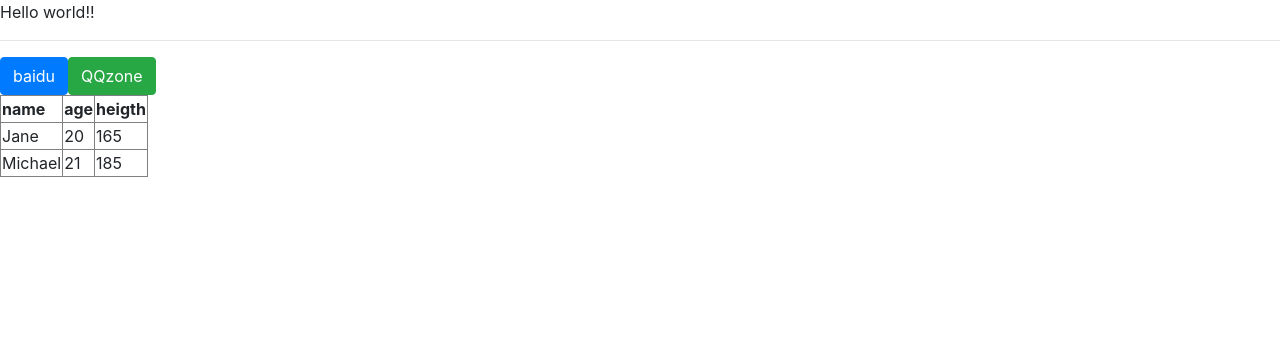
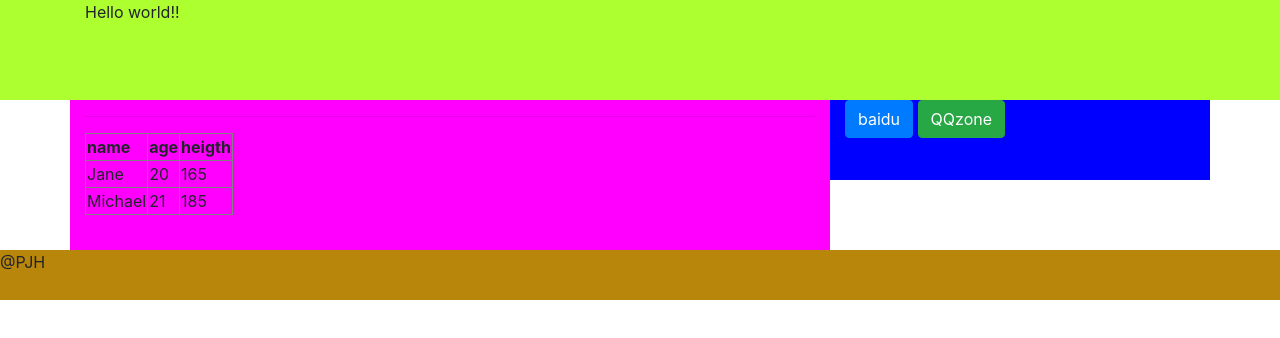
Before and after one commit to web05374356/web05374356.github.io, a plain HTML site: page index.html in a window 1280 px wide. Drawn offline with nearby package versions, Linux system fonts and the light colour scheme.

Commit message:
2016.10.1
修改課堂練習

```diff
--- /dev/null
+++ b/css/ex_text.css
@@ -0,0 +1,16 @@
+.header{
+    height: 100px;
+    background-color: greenyellow;
+}
+.he{
+    height: 150px;
+    background-color: fuchsia;
+}
+.she{
+    height: 80px;
+    background-color: blue;
+}
+.button{
+    height: 50px;
+    background-color: darkgoldenrod;
+}
--- a/index.html
+++ b/index.html
@@ -3,10 +3,20 @@
 <head>
     <link rel="stylesheet" href="https://maxcdn.bootstrapcdn.com/bootstrap/4.0.0-alpha.4/css/bootstrap.min.css" integrity="sha384-2hfp1SzUoho7/TsGGGDaFdsuuDL0LX2hnUp6VkX3CUQ2K4K+xjboZdsXyp4oUHZj" crossorigin="anonymous">
     <meta charset="UTF-8">
+    <link rel="stylesheet" href="./css/ex_text.css" >
     <title>Document</title>
 </head>
 <body>
+    <div class="header">
+      <div class="container">
     Hello world!!
+    </div>
+    </div>
+    <div class="container">
+
+      <div class="row">
+
+        <div class="col-sm-8 he">
     <hr>
     <table border="1">
     <tr>
@@ -24,9 +34,20 @@
     <td>21</td>
     <td>185</td>
     </tr>
+    </table>
+    </div>
+
+
+    <div class="col-sm-4 she">
+
     <a class="btn btn-primary" href="http://www.baidu.com" target="button">baidu</a>
-    <a class="btn btn-success" href="http://www.user.qzone.qq.com/495828090" target="button">QQzone</button>
-
+    <a class="btn btn-success" href="http://www.user.qzone.qq.com/495828090" target="button">QQzone</button></a>
+</div>
+ </div>
+ </div>
+ <footer class="blog-footer button">
+@PJH
+    </footer>
 <script src="https://ajax.googleapis.com/ajax/libs/jquery/3.0.0/jquery.min.js" integrity="sha384-THPy051/pYDQGanwU6poAc/hOdQxjnOEXzbT+OuUAFqNqFjL+4IGLBgCJC3ZOShY" crossorigin="anonymous"></script>
 <script src="https://cdnjs.cloudflare.com/ajax/libs/tether/1.2.0/js/tether.min.js" integrity="sha384-Plbmg8JY28KFelvJVai01l8WyZzrYWG825m+cZ0eDDS1f7d/js6ikvy1+X+guPIB" crossorigin="anonymous"></script>
 <script src="https://maxcdn.bootstrapcdn.com/bootstrap/4.0.0-alpha.4/js/bootstrap.min.js" integrity="sha384-VjEeINv9OSwtWFLAtmc4JCtEJXXBub00gtSnszmspDLCtC0I4z4nqz7rEFbIZLLU" crossorigin="anonymous"></script>
```
